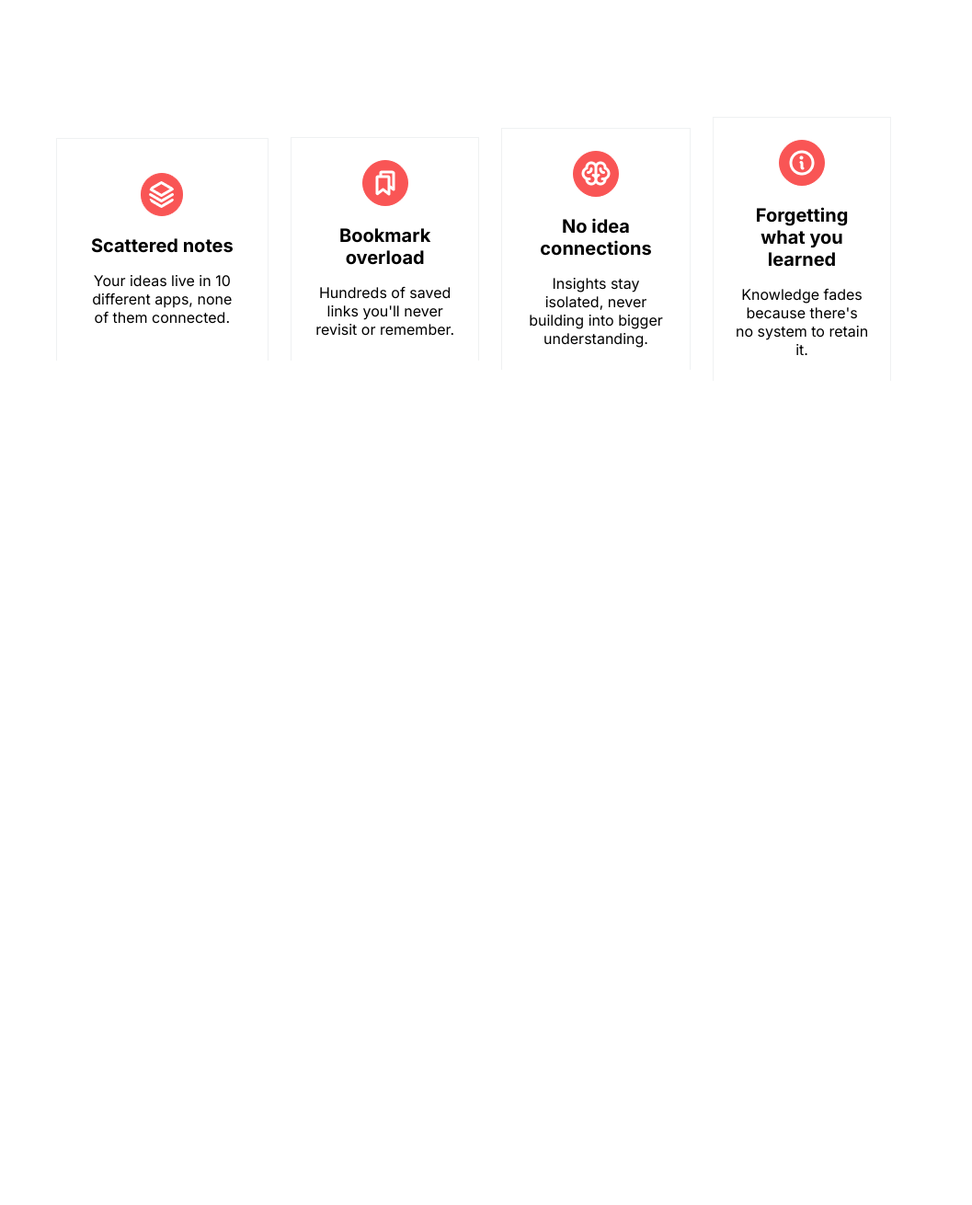
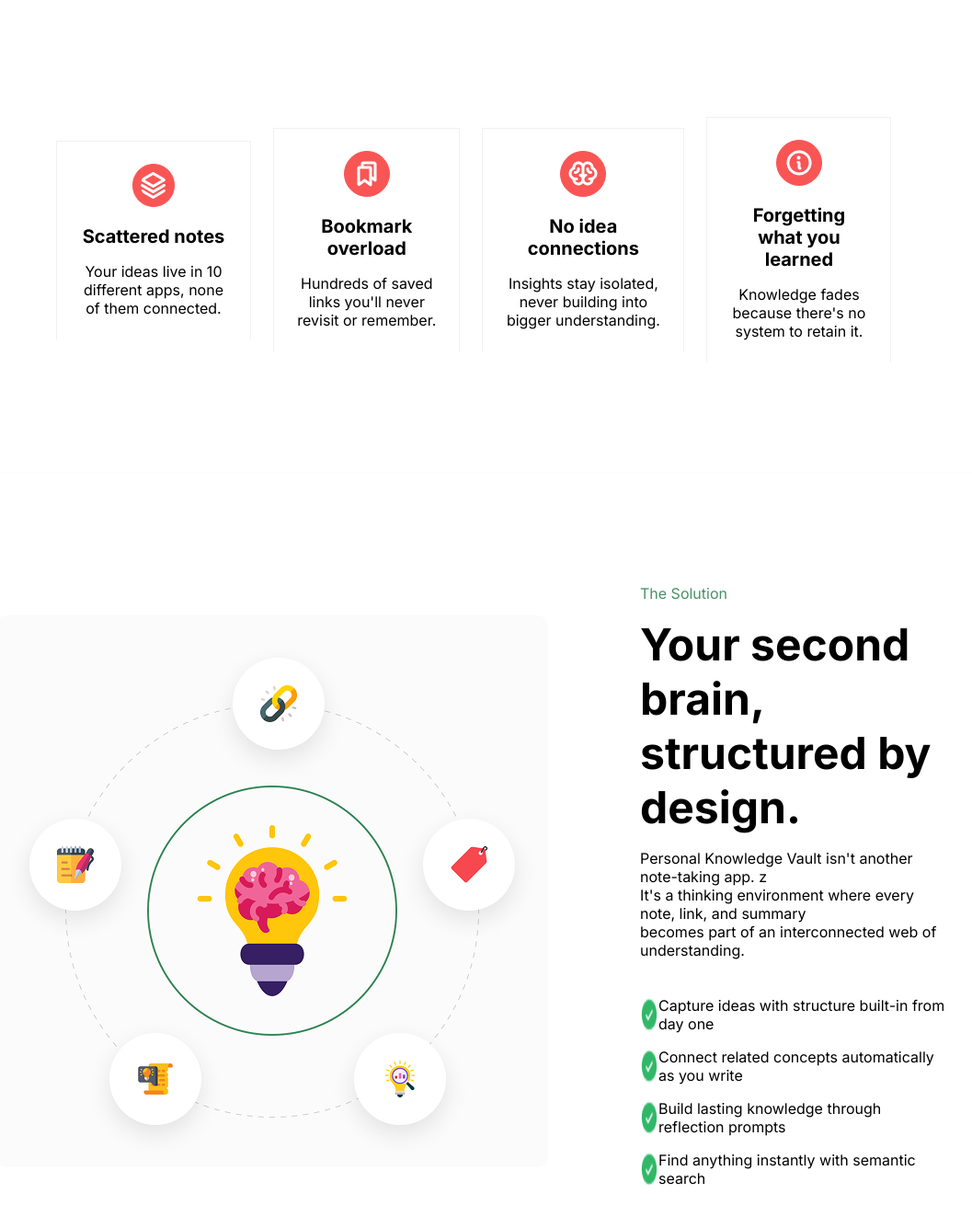
Before and after one commit to amirhamzasakib118-netizen/assignment-1, a plain HTML site: page index.html in a window 1280 px wide. Shown: the part 920-2230 px from the top of the page at 92% size, without its empty margins (125-1182 px from the left). Before the commit the page ends 1454 px from the top, so only its background shows below. Drawn offline with Linux system fonts and the light colour scheme.

Commit message:
completed the second-brain section

```diff
--- a/index.html
+++ b/index.html
@@ -100,6 +100,33 @@
         </div>
 
       </section>
+
+      <section class="second-brain">
+
+        <div class="second-brain-data">
+              <div class="second-brain-img">
+            <img src="./B13-A01-Knowledge-Vault/assets/knowledge.png" alt="">
+        </div>
+        <div class="second-brain-solution">
+            <p class="solution"><span class="green">The Solution</span></p>
+
+            <h2 class="second-brain-heading">Your second brain,<br>structured by design.</h2>
+
+            <p class="personal-knowledge">
+                Personal Knowledge Vault isn't another note-taking app. z <br> It's a thinking environment where every note, link, and summary <br> becomes part of an interconnected web of understanding.
+            </p>
+
+            <div class="checkcircle">
+                <div class="checklist1"><img src="./B13-A01-Knowledge-Vault/assets/CheckCircle.png" alt=""><p>Capture ideas with structure built-in from day one</p></div>
+                <div class="checklist2"><img src="./B13-A01-Knowledge-Vault/assets/CheckCircle.png" alt=""><p>Connect related concepts automatically as you write</p></div>
+                <div class="checklist2"><img src="./B13-A01-Knowledge-Vault/assets/CheckCircle.png" alt=""><p>Build lasting knowledge through reflection prompts</p></div>
+                <div class="checklist2"><img src="./B13-A01-Knowledge-Vault/assets/CheckCircle.png" alt=""><p>Find anything instantly with semantic search</p></div>
+            </div>
+
+        </div>
+        </div>
+
+      </section>
    </main>
 
    <footer>
--- a/style.css
+++ b/style.css
@@ -183,16 +183,16 @@
 
 
 .card .card1 {
-    width: 322px;
+    max-width: 322px;
     margin: auto;
-    padding: 37px;
+    padding: 24px;
      background-color: #FFFFFF;
     border: 1px solid #6273821a;
     border-bottom: none;
     text-align: center;
 }
 .card .card2 {
-    width: 322px;
+   max-width: 322px;
     margin: auto;
     padding: 24px;
      background-color: #FFFFFF;
@@ -201,7 +201,7 @@
     text-align: center;
 }
 .card .card3 {
-    width: 322px;
+    max-width: 322px;
     margin: auto;
     padding: 24px;
      background-color: #FFFFFF;
@@ -210,7 +210,7 @@
     text-align: center;
 }
 .card .card4 {
-    width: 300px;
+    max-width: 322px;
     margin: auto;
     padding: 24px;
      background-color: #FFFFFF;
@@ -253,3 +253,57 @@
     font-size: 20px;
     font-weight: 700;
 }
+
+.second-brain {
+    background-color: #FFFFFF;
+    border: 1px solid rgba(0, 0, 0, 0.014);
+}
+
+.solution {
+      font-size: 16px;
+      margin-bottom: 16px;
+}
+
+.green {
+    color: #469165;
+}
+
+.second-brain-heading {
+     font-size: 48px;
+     margin-bottom: 16px;
+}
+
+.personal-knowledge {
+    margin-bottom: 40px;
+    font-size: 16px;
+}
+
+.second-brain-data {
+    display: flex;
+    align-items: center;
+    justify-content: center;
+    gap: 100px;
+    padding: 120px;
+
+}
+
+.checkcircle {
+    font-size: 16px;
+}
+
+.checklist1 {
+    display:flex;
+    padding-bottom: 16px;
+}
+.checklist2 {
+    display:flex;
+    padding-bottom: 16px;
+}
+.checklist3 {
+    display:flex;
+    padding-bottom: 16px;
+}
+.checklist4 {
+    display:flex;
+
+}
```
